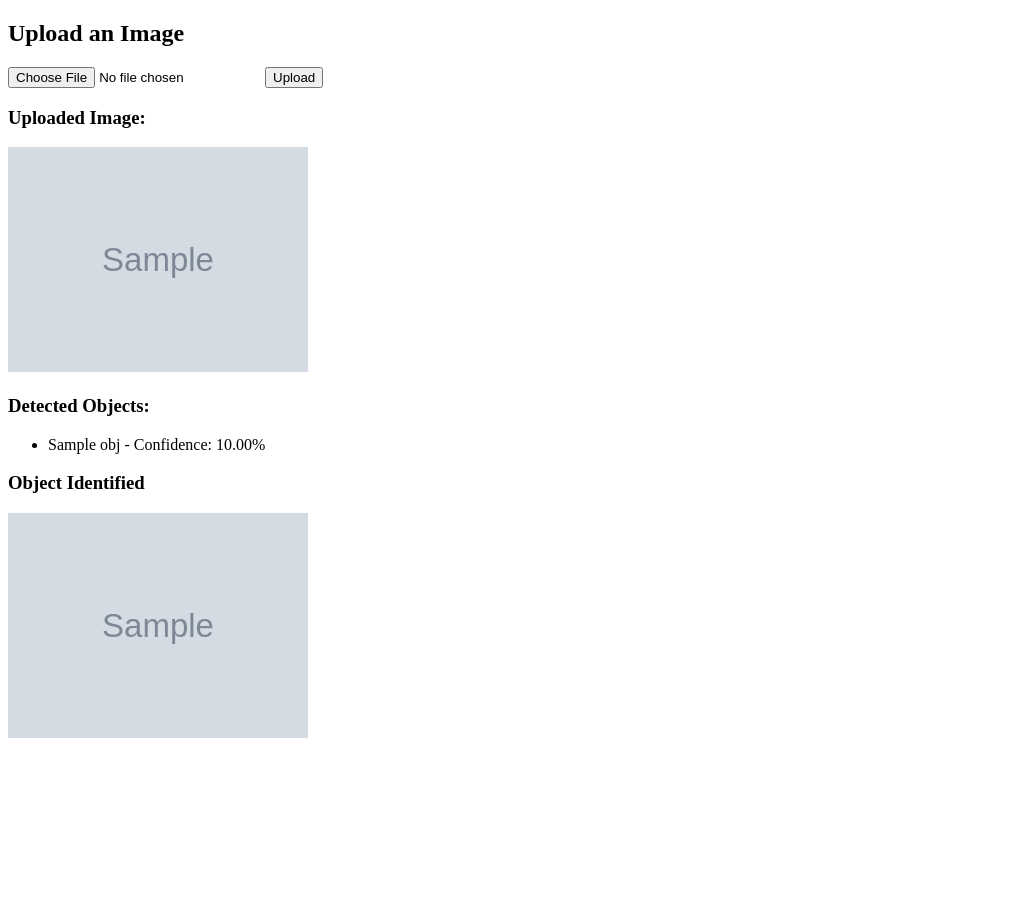
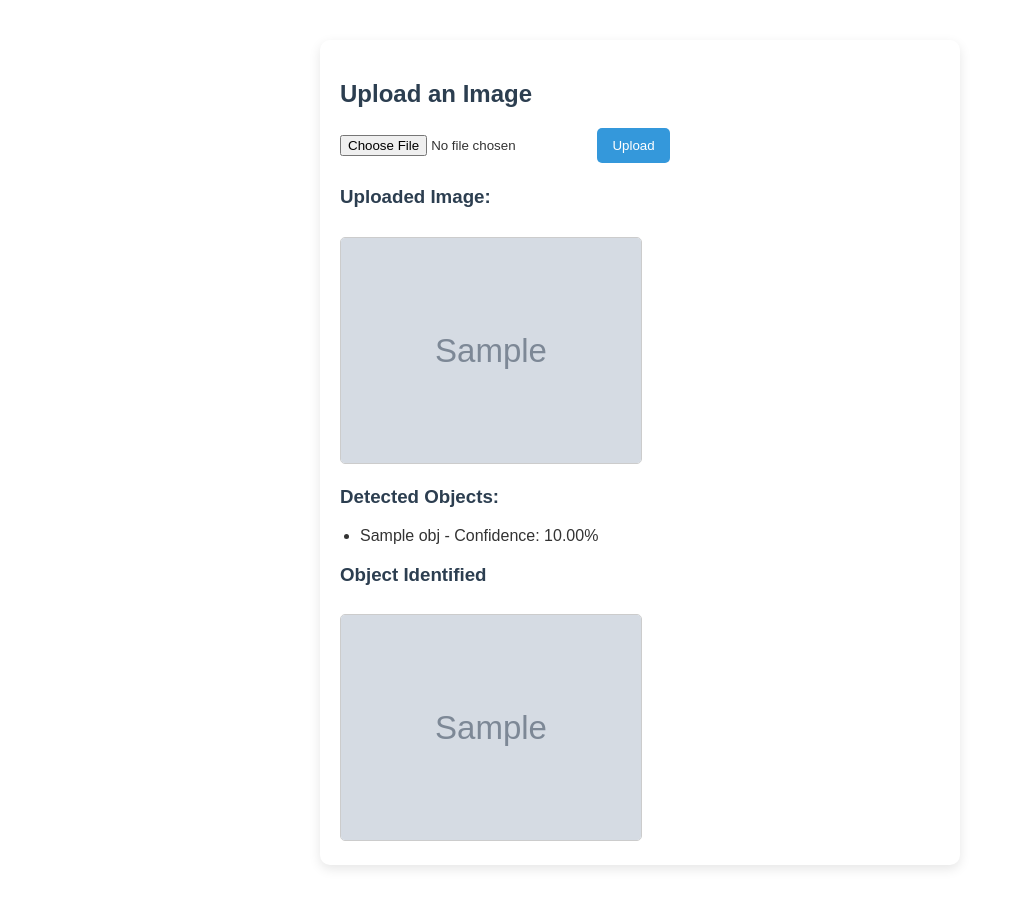
Before and after one commit to Prasanna-Shrestha/YOLO-Object-Detection, a Flask app: template templates/upload.html in a window 1280 px wide. Shown: the whole page, without its empty margins (0-1011 px from the left). Before the commit the page ends 738 px from the top, so only its background shows below. Run offline with Flask 3, Linux system fonts and the light colour scheme; the template is opened without the code that fills it: most values are stand-ins (such as "Sample title", 1, 10 or a date in 2020); grey boxes marked "Sample" are stand-in pictures.

Commit message:
Simple and Good looking CSS added

```diff
--- /dev/null
+++ b/static/styles.css
@@ -0,0 +1,51 @@
+body {
+    font-family: Arial, sans-serif;
+    background-color: #f7f9fc;
+    color: #333;
+    max-width: 600px;
+    margin: 40px auto;
+    padding: 20px;
+    border-radius: 10px;
+    background: #fff;
+    box-shadow: 0 4px 12px rgba(0,0,0,0.1);
+}
+
+h2, h3 {
+    color: #2c3e50;
+}
+
+form {
+    margin-bottom: 20px;
+}
+
+input[type="file"] {
+    margin-bottom: 10px;
+}
+
+button {
+    padding: 10px 15px;
+    background-color: #3498db;
+    color: white;
+    border: none;
+    border-radius: 5px;
+    cursor: pointer;
+}
+
+button:hover {
+    background-color: #2980b9;
+}
+
+img {
+    margin-top: 10px;
+    max-width: 100%;
+    border: 1px solid #ccc;
+    border-radius: 5px;
+}
+
+ul {
+    padding-left: 20px;
+}
+
+li {
+    margin-bottom: 5px;
+}
--- a/templates/upload.html
+++ b/templates/upload.html
@@ -2,6 +2,7 @@
 <html>
 <head>
     <title>Image Upload</title>
+    <link rel="stylesheet" href="{{ url_for('static', filename='styles.css') }}">
 </head>
 <body>
     <h2>Upload an Image</h2>
```
